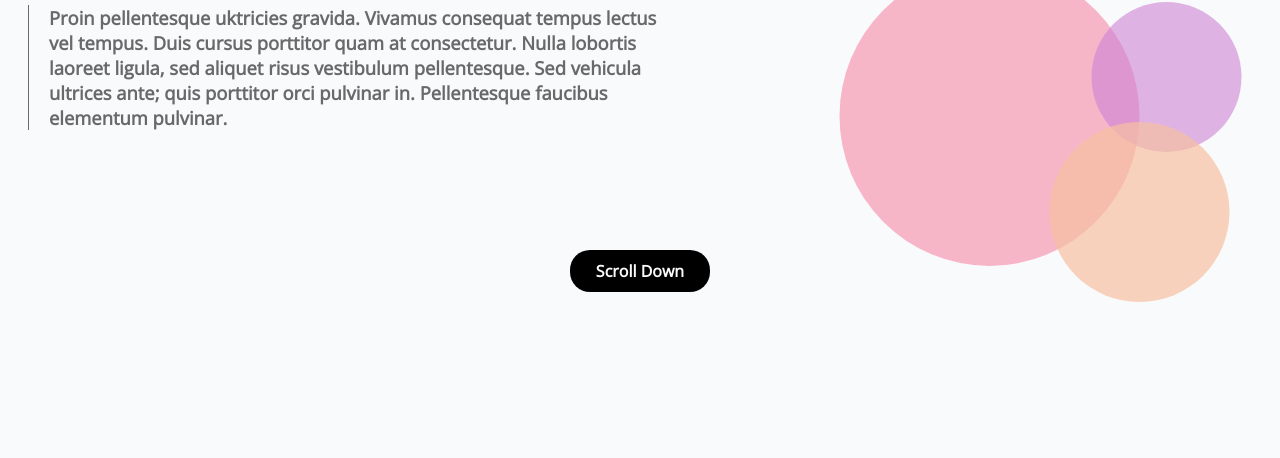
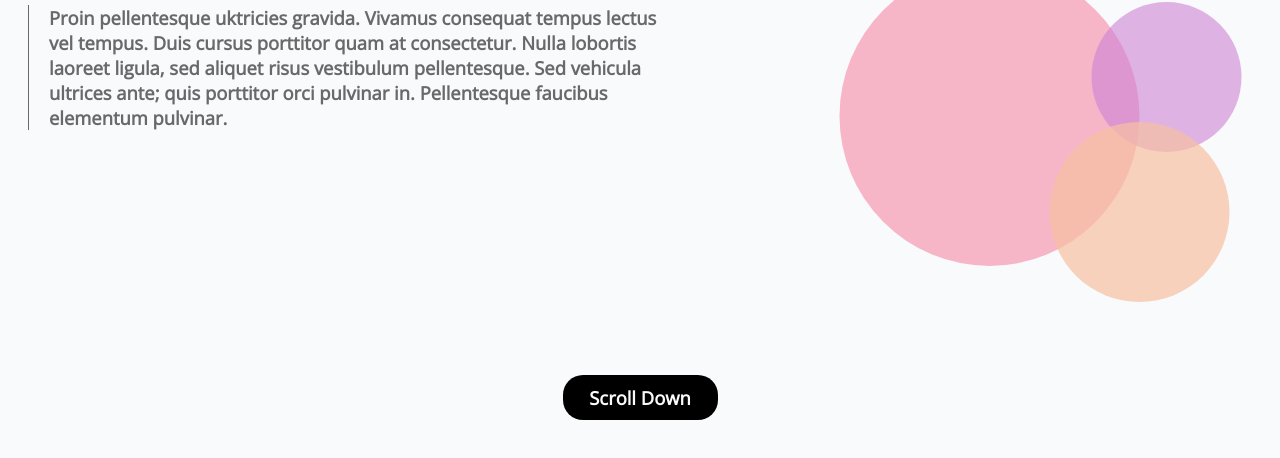
Before and after one commit to 00i00i00/HTML-CSS-Lab, a plain HTML site: page index.html in a window 1280 px wide. Shown: the part 312-770 px from the top of the page. Drawn offline with nearby package versions, Linux system fonts and the light colour scheme.

Commit message:
second commit

```diff
--- a/styles.css
+++ b/styles.css
@@ -144,7 +144,6 @@ p {
 
     }
 
-
     .link1 {
         margin-left: 20px;
 
@@ -223,62 +222,13 @@ p {
         top: 150px;
         left: 175px;
 
-
-
-
-
-
-}
-
-
-
-/*
-
-*/
-
-/*larger
-
-a {
-    margin-left: 15px;
-    text-decoration: none;
-    color: #69696a;
-}
-
-.hire {
-    color: #f9fafc;
-    background-color: #000;
-    padding: 5px 30px;
-    border-radius: 15px;
-
-}
-
-.main {
-    display: flex;
-    flex-direction: row;
-    margin-top: 150px;
-    justify-content: space-evenly;
-
-}
-
-.text {
-    width: 80%;
-    margin-right: 40px;
-}
-
-p {
-    padding-left: 15px;
-    border-left: 3px solid #69696a;
-    color: #69696a;
     }
 
     .scroll {
-    color: #f9fafc;
-    background-color: #000;
-    padding: 5px 20px;
-    border-radius: 15px;
-    margin: auto;
-    width: 90px;
+
+        margin-top: 125px;
+        font-size: 1.15rem;
+        width: 115px;
+    }
 
 }
-
-*/
```
Lines whose indentation alone changed are shown as unchanged.
